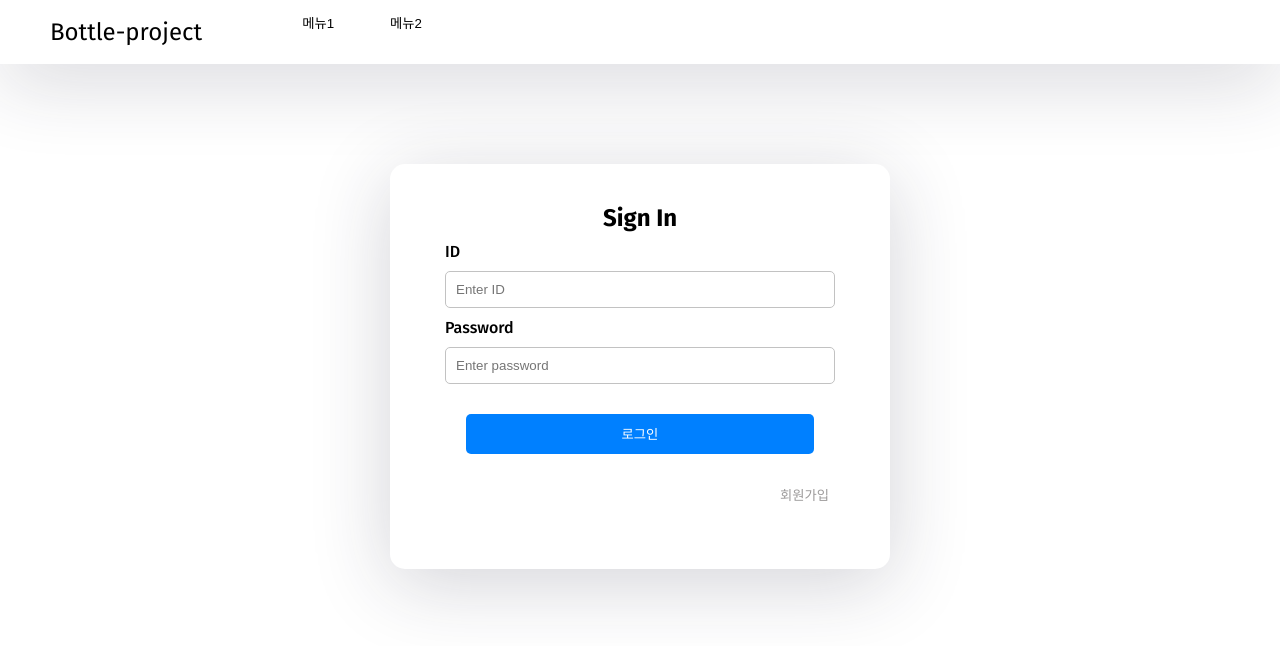
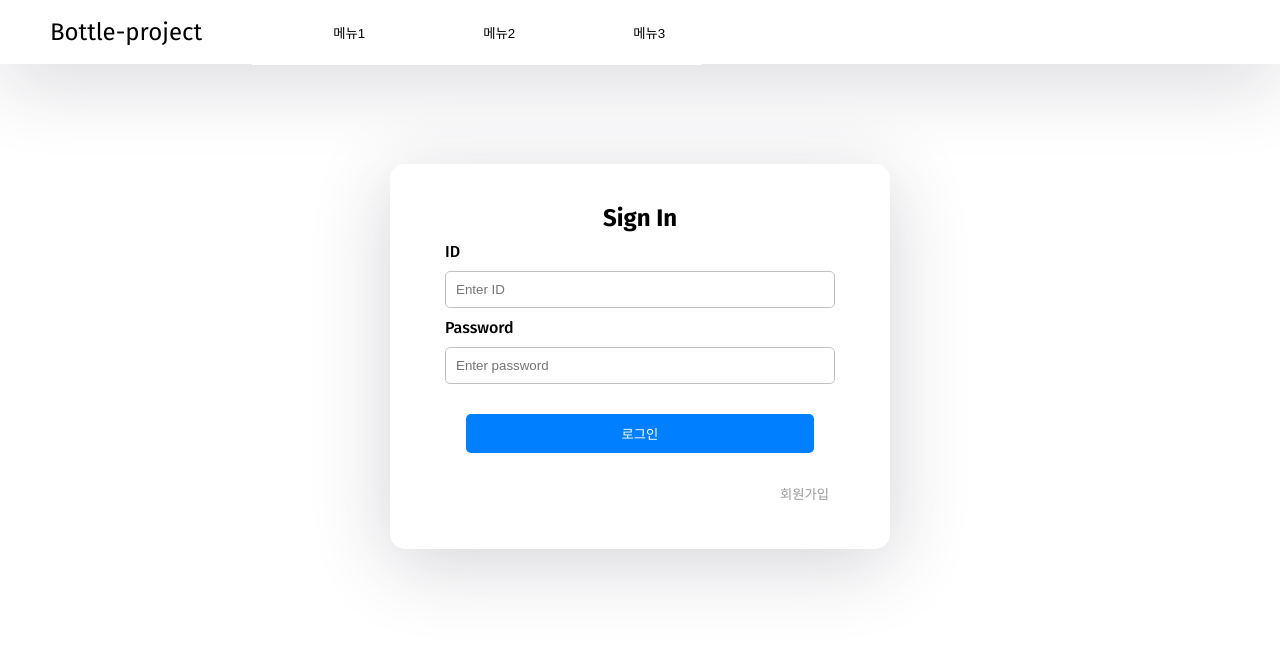
Before and after one commit to parkjunyeongg/bottle-project, a React (Create React App) app: page / in a window 1280 px wide. Shown: the top 646 px of the page. Built offline with nearby package versions, Linux system fonts and the light colour scheme.

Commit message:
상단바완성

```diff
--- a/src/components/Mainbar.js
+++ b/src/components/Mainbar.js
@@ -7,6 +7,7 @@ return(
         <div className="barmenu">
             <button type="submit" > 메뉴1 </button>
             <button type="submit" > 메뉴2 </button>
+            <button type="submit" > 메뉴3 </button>
         </div>
     </div>
     );
--- a/src/css/Mainbar.css
+++ b/src/css/Mainbar.css
@@ -24,11 +24,12 @@
     font-size: 1.5em;
 }
 
-button {
+.barmenu > button {
     padding-left: 50px;
     border: none;
-    display: inline-flex;
-    height: 3em;
+
+    height: 5em;
+    width: 150px;
 }
 
 button:hover {
```
